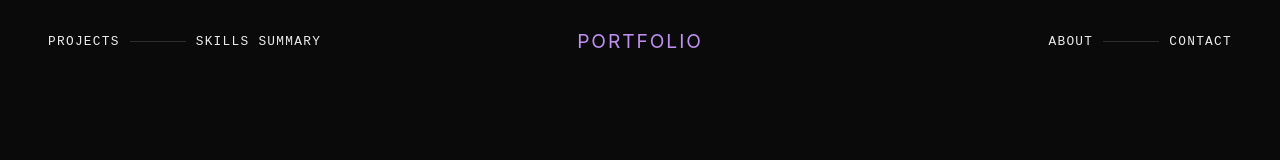
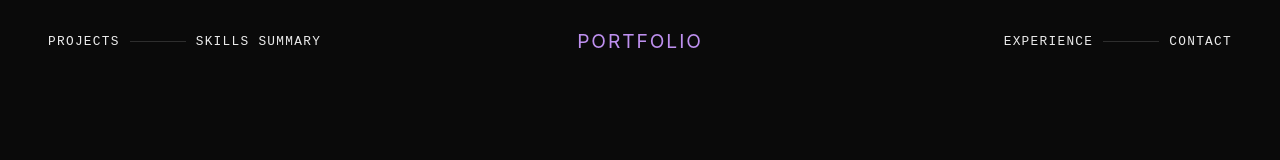
Before and after one commit to IsraaHmd/Portfolio, a React (Vite) app: page / in a window 1280 px wide. Shown: the top 160 px of the page. Built offline with nearby package versions, Linux system fonts and the light colour scheme.

Commit message:
Updated link from about to experience

```diff
--- a/src/App.tsx
+++ b/src/App.tsx
@@ -9,7 +9,7 @@ function App() {
   <Routes>
     <Route path="/" element={<HomePage />} />
     <Route path="/projects" element={<ProjectsPage/>} />
-    <Route path="/about" element={<HomePage scrollTo="about" />} />
+    <Route path="/experience" element={<HomePage scrollTo="experience" />} />
     <Route path="/skills" element={<HomePage scrollTo="skills" />} />
     <Route path="/contact" element={<HomePage scrollTo="contact" />} />
   </Routes>
--- a/src/components/layout/NavBar.tsx
+++ b/src/components/layout/NavBar.tsx
@@ -58,8 +58,8 @@ export default function NavBar() {
       />
       <div className="nav-logo"><a href="/">PORTFOLIO</a></div>
       <NavLineDivider
-        leftLabel="ABOUT"
-        leftLink="/about"
+        leftLabel="EXPERIENCE"
+        leftLink="/experience"
         rightLabel="CONTACT"
         rightLink="/contact"
       />
--- a/src/components/layout/data/mobileNavLinks.ts
+++ b/src/components/layout/data/mobileNavLinks.ts
@@ -2,6 +2,6 @@ export const NAV_LINKS = [
   { label: "HOME", link: "/" },
   { label: "PROJECTS", link: "/projects" },
   { label: "SKILLS SUMMARY", link: "/skills" },
-  { label: "ABOUT", link: "/about" },
+  { label: "EXPERIENCE", link: "/experience" },
   { label: "CONTACT", link: "/contact" },
 ];
```
